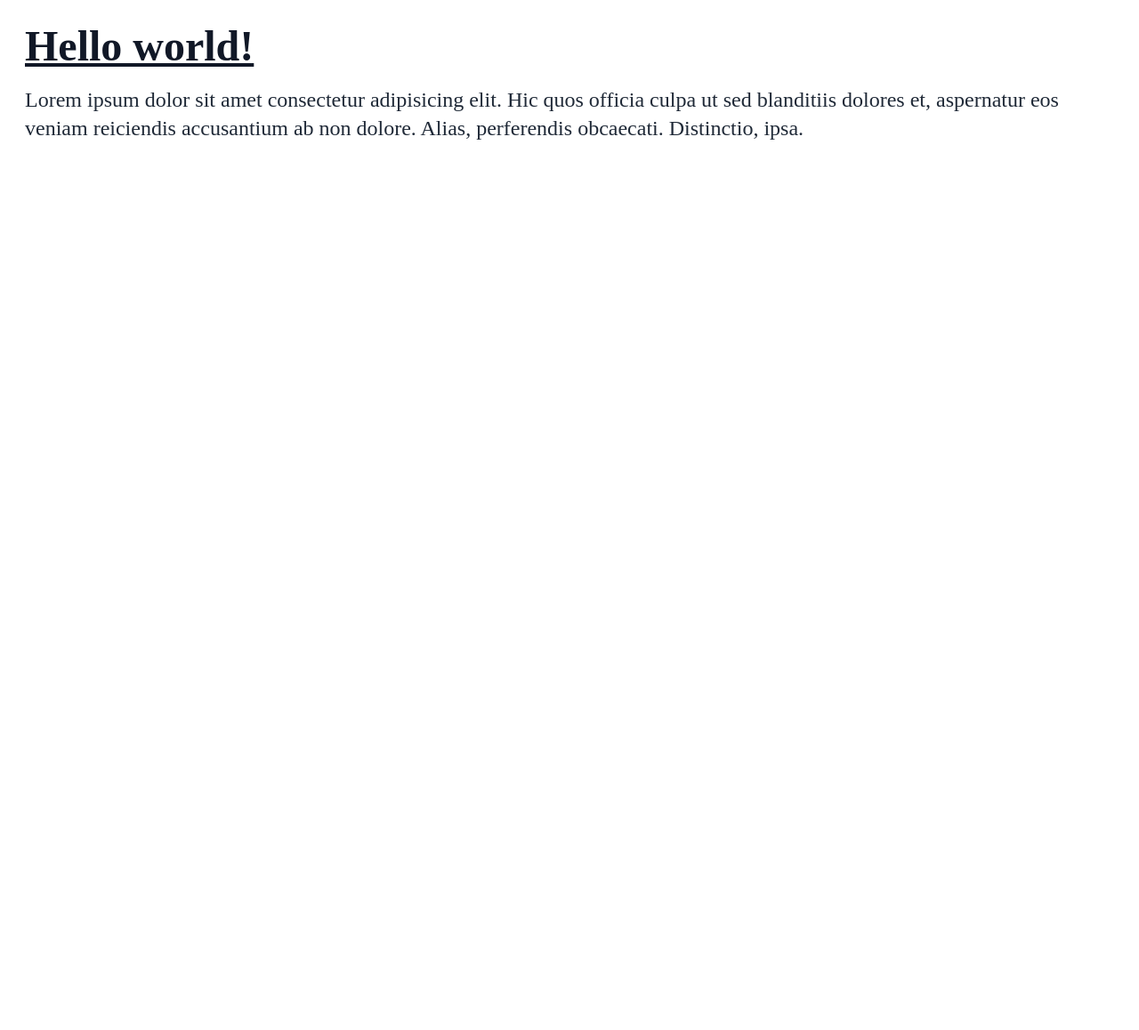
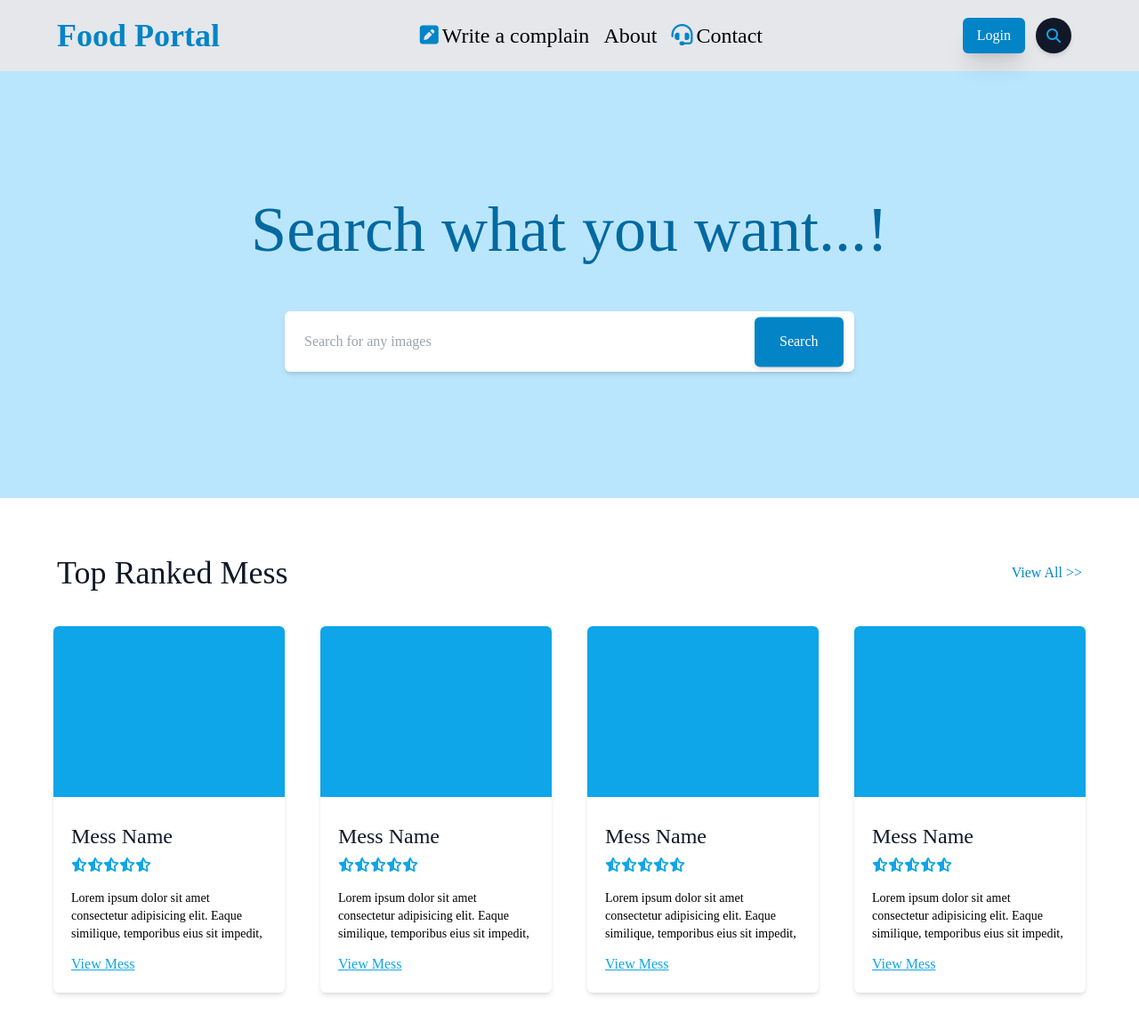
Before and after one commit to Youth-Avenue-2021/Food_Portal, a React (Create React App) app: page / in a window 1280 px wide. Shown: the top 1158 px of the page at 89% size. Before the commit the page ends 800 px from the top, so only its background shows below. Built offline with nearby package versions, Linux system fonts and the light colour scheme; a web font is replaced by a local one.

Commit message:
complete front page

```diff
--- a/public/index.html
+++ b/public/index.html
@@ -5,10 +5,7 @@
     <link rel="icon" href="%PUBLIC_URL%/favicon.ico" />
     <meta name="viewport" content="width=device-width, initial-scale=1" />
     <meta name="theme-color" content="#000000" />
-    <meta
-      name="description"
-      content="Web site created using create-react-app"
-    />
+    <meta name="description" content="Web site created using create-react-app" />
     <link rel="apple-touch-icon" href="%PUBLIC_URL%/logo192.png" />
     <!--
       manifest.json provides metadata used when your web app is installed on a
@@ -39,5 +36,6 @@
       To begin the development, run `npm start` or `yarn start`.
       To create a production bundle, use `npm run build` or `yarn build`.
     -->
+    <script src="https://kit.fontawesome.com/8b16cac71e.js" crossorigin="anonymous"></script>
   </body>
 </html>
--- a/src/App.css
+++ b/src/App.css
@@ -9,3 +9,7 @@
     src: url("./Fonts/googleFont.woff2");
   }
 }
+
+body {
+  @apply font-body;
+}
--- a/src/App.js
+++ b/src/App.js
@@ -1,11 +1,15 @@
 import "./App.css";
+import MessRanking from "./Components/MessRanking";
+import Navbar from "./Components/Navbar";
+import SearchSection from "./Components/SearchSection";
 
 function App() {
   return (
-    <div className="font-body py-2 px-7">
-      <h1 className="text-5xl my-5 text-gray-900 font-body font-bold underline">Hello world!</h1>
-      <p className="text-2xl text-gray-800">Lorem ipsum dolor sit amet consectetur adipisicing elit. Hic quos officia culpa ut sed blanditiis dolores et, aspernatur eos veniam reiciendis accusantium ab non dolore. Alias, perferendis obcaecati. Distinctio, ipsa.</p>
-    </div>
+    <>
+      <Navbar />
+      <SearchSection />
+      <MessRanking />
+    </>
   );
 }
 
--- /dev/null
+++ b/src/Components/Footer.js
@@ -0,0 +1,13 @@
+import React from "react";
+
+const Footer = () => {
+  return (
+    <>
+      <div className="bg-sky-900">
+        <h2 className="text-3xl text-sky-400">Footer Section</h2>
+      </div>
+    </>
+  );
+};
+
+export default Footer;
--- /dev/null
+++ b/src/Components/MessCard.js
@@ -0,0 +1,27 @@
+import React from "react";
+
+const MessCard = () => {
+  return (
+    <>
+      <div className="flex flex-col items-center justify-center mx-5 overflow-hidden duration-200 rounded-md shadow-md hover:shadow-2xl bg-sky-0">
+        <div className="h-[12rem] bg-sky-500 w-full"></div>
+        <div className="flex flex-col items-start justify-center p-5">
+          <h2 className="py-2 text-2xl text-gray-900">Mess Name</h2>
+          <div className="flex flex-row items-start justify-start mb-5">
+            <i class="text-sky-500 fa-solid fa-star-half-stroke"></i>
+            <i class="text-sky-500 fa-solid fa-star-half-stroke"></i>
+            <i class="text-sky-500 fa-solid fa-star-half-stroke"></i>
+            <i class="text-sky-500 fa-solid fa-star-half-stroke"></i>
+            <i class="text-sky-500 fa-solid fa-star-half-stroke"></i>
+          </div>
+          <p className="text-sm">Lorem ipsum dolor sit amet consectetur adipisicing elit. Eaque similique, temporibus eius sit impedit, </p>
+          <a href="/mess" className="mt-3 underline text-sky-500">
+            View Mess
+          </a>
+        </div>
+      </div>
+    </>
+  );
+};
+
+export default MessCard;
--- /dev/null
+++ b/src/Components/MessRanking.js
@@ -0,0 +1,25 @@
+import React from "react";
+import MessCard from "./MessCard";
+
+const MessRanking = () => {
+  return (
+    <>
+      <div className="container flex flex-col items-center justify-center py-16 mx-auto">
+        <div className="flex flex-row items-center justify-between w-full px-16">
+          <h2 className="text-4xl text-gray-900">Top Ranked Mess</h2>
+          <a href="/all-mess" className="font-medium duration-200 hover:underline text-sky-600">
+            View All &gt;&gt;
+          </a>
+        </div>
+        <div className="flex flex-row items-center justify-center px-10 my-10">
+          <MessCard />
+          <MessCard />
+          <MessCard />
+          <MessCard />
+        </div>
+      </div>
+    </>
+  );
+};
+
+export default MessRanking;
--- /dev/null
+++ b/src/Components/Navbar.js
@@ -0,0 +1,32 @@
+const Navbar = () => {
+  return (
+    <>
+      <header className="bg-gray-200">
+        <div className="container flex items-center justify-between px-16 py-5 mx-auto">
+          <h2 className="text-4xl font-bold text-sky-600">Food Portal</h2>
+          <div className="flex flex-row items-center justify-center">
+            <a className="mx-2 text-2xl duration-200 hover:text-sky-500" href="https://youtube.com">
+              <i className="mr-1 text-sky-600 fa-solid fa-square-pen"></i>Write a complain
+            </a>
+            <a className="mx-2 text-2xl duration-200 hover:text-sky-500" href="https://youtube.com">
+              About
+            </a>
+            <a className="mx-2 text-2xl duration-200 hover:text-sky-500" href="https://youtube.com">
+              <i className="mr-1 text-sky-600 fa-solid fa-headset"></i>Contact
+            </a>
+          </div>
+          <div className="flex items-center justify-center">
+            <a href="/login" className="px-4 py-2 text-white duration-200 rounded-md shadow-xl bg-sky-600 hover:text-sky-600 hover:bg-white">
+              Login
+            </a>
+            <a href="/search" className="flex items-center justify-center w-10 h-10 mx-3 bg-gray-900 rounded-full shadow-md text-sky-500">
+              <i className="fa-solid fa-magnifying-glass"></i>
+            </a>
+          </div>
+        </div>
+      </header>
+    </>
+  );
+};
+
+export default Navbar;
--- /dev/null
+++ b/src/Components/SearchSection.js
@@ -0,0 +1,17 @@
+import React from "react";
+
+const SearchSection = () => {
+  return (
+    <>
+      <div className="flex min-h-[30rem] flex-col bg-sky-200 items-center justify-center">
+        <h1 className="pb-14 text-7xl text-sky-700">Search what you want...!</h1>
+        <form className="w-full mx-auto text-center">
+          <input type="text" className={`md:w-[40rem] p-5 duration-200 border-2 border-transparent rounded-md w-[85%] shadow-md focus:shadow-xl outline-none focus:border-sky-700`} placeholder="Search for any images" />
+          <button className="absolute py-4 px-7 text-white duration-300 translate-y-[0.40rem] -translate-x-[7rem] bg-sky-600 rounded-md shadow-md focus:bg-sky-800">Search</button>
+        </form>
+      </div>
+    </>
+  );
+};
+
+export default SearchSection;
```
